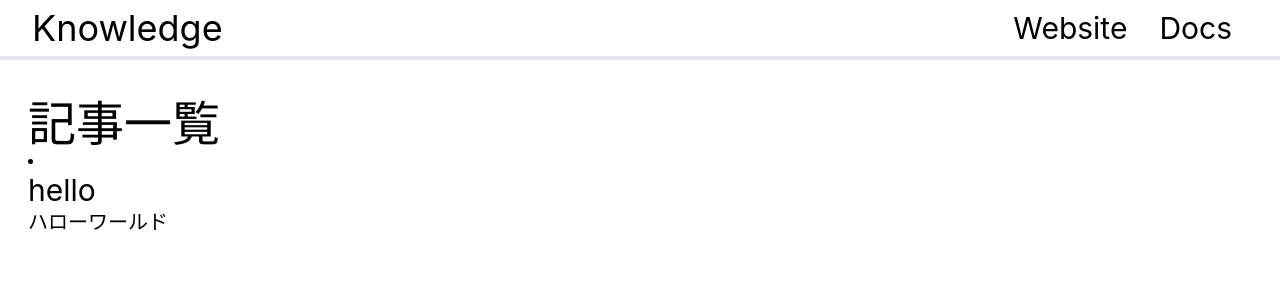
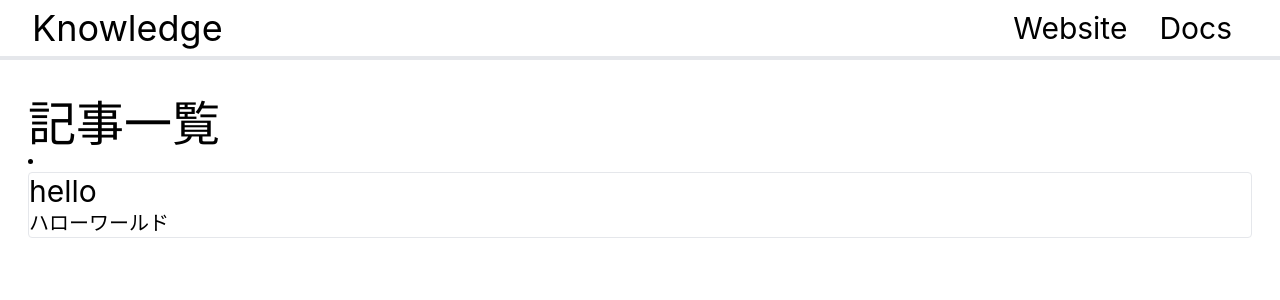
Before and after one commit to RextTeam/knowledge, a Next.js app: page / in a window 1280 px wide. Shown: the top 300 px of the page. Built offline with nearby package versions, Linux system fonts and the light colour scheme.

Commit message:
Update index.tsx

```diff
--- a/pages/index.tsx
+++ b/pages/index.tsx
@@ -24,7 +24,7 @@ export default function Home({ articles }: Props) {
             <h2 className="text-5xl">記事一覧</h2>
             <li>
                 {articles.map(article => (
-                    <ul key={article.url}>
+                    <ul key={article.url} className="border rounded">
                         <Link href={`/articles/${article.url}`}>
                             <a className="text-3xl">{article.meta.title}</a>
                         </Link>
```
